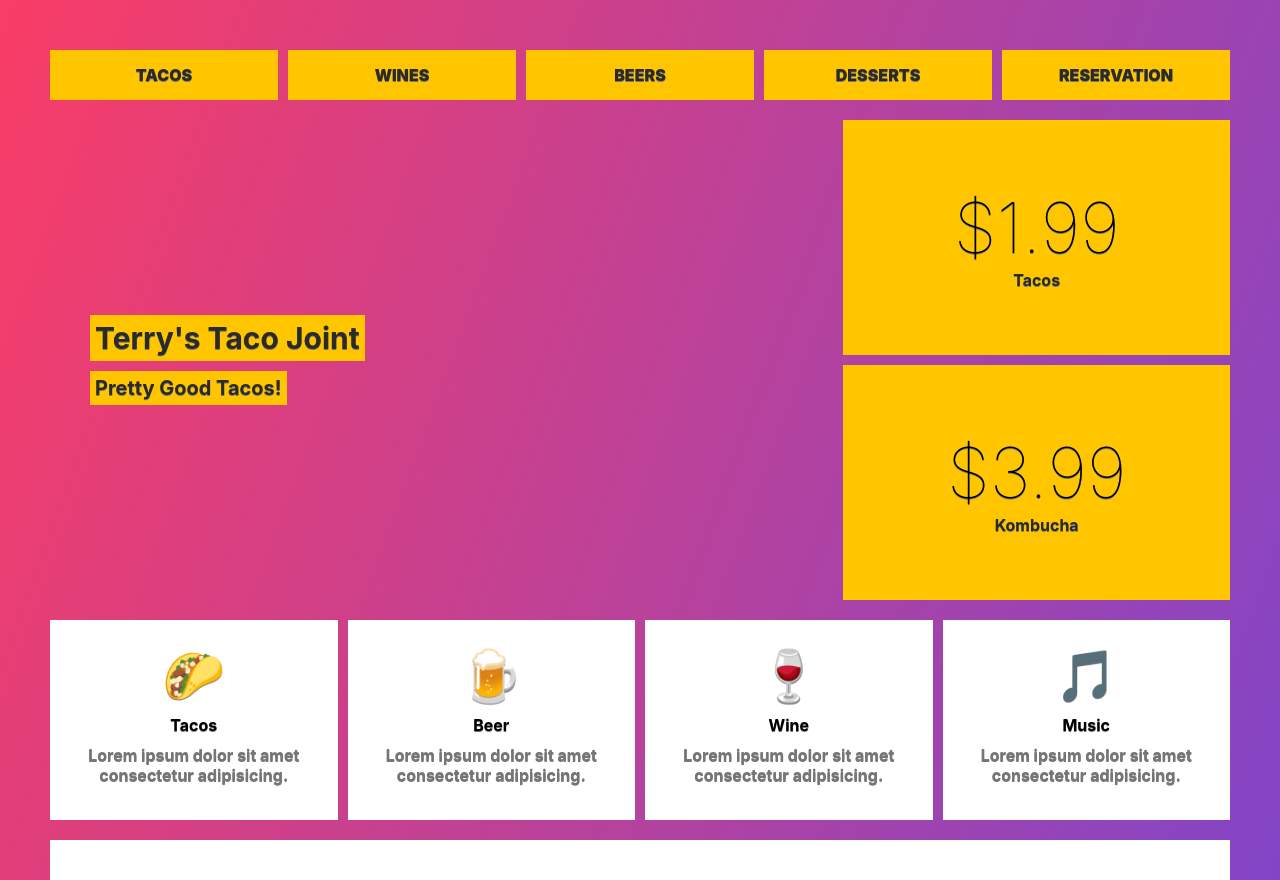
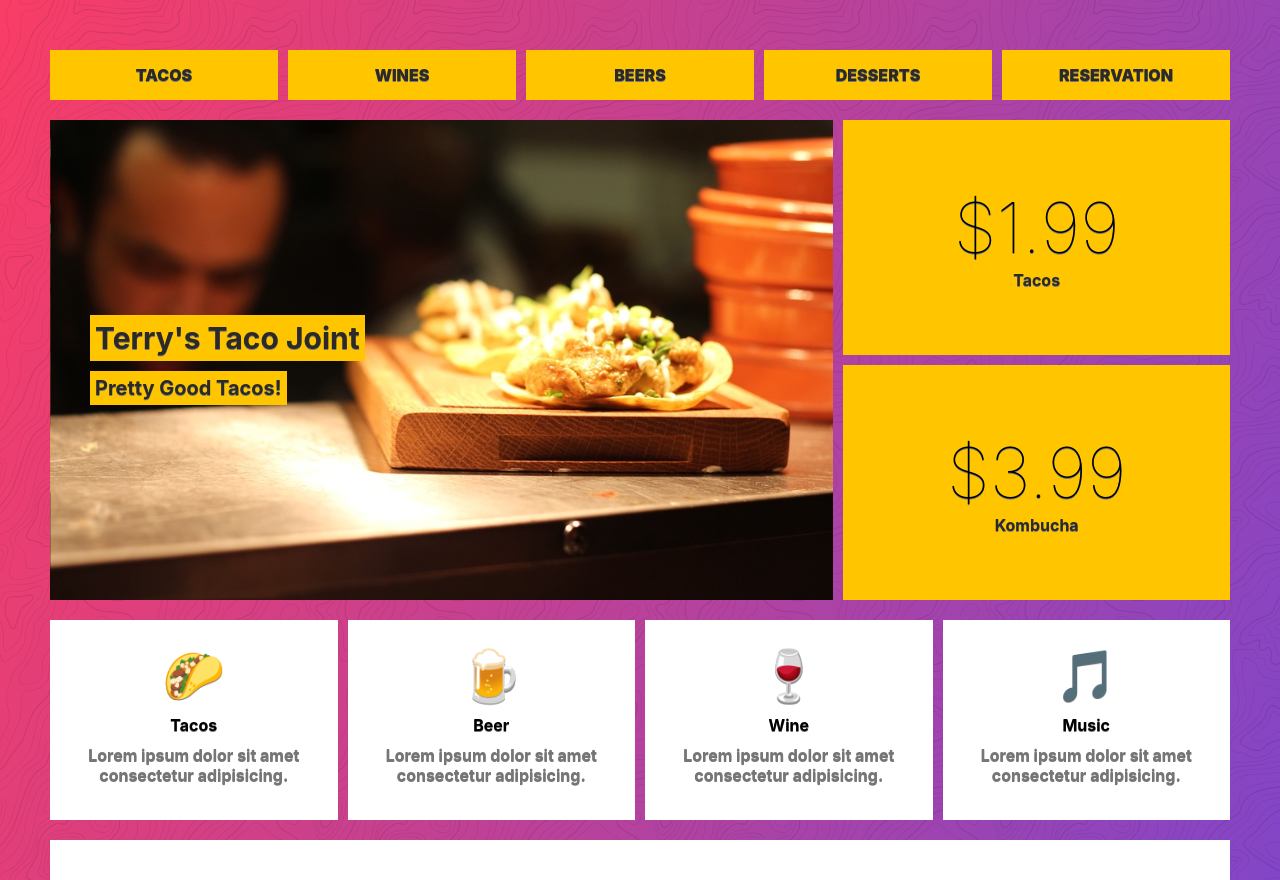
Before and after one commit to KunalK10/Restaurant_Website-HTML-CSS, a plain HTML site: page index.html in a window 1280 px wide. Shown: the top 880 px of the page. Drawn offline with Linux system fonts and the light colour scheme.

Commit message:
"Path Changed"

```diff
--- a/css/style.css
+++ b/css/style.css
@@ -10,7 +10,7 @@
 }
 
 body {
-    background-image: url("img/topography.svg"), linear-gradient(110deg, #f93d66, #6d47d9);
+    background-image: url('../img/topography.svg'), linear-gradient(110deg, #f93d66, #6d47d9);
     background-size: 340px, auto;
     min-height: calc(100vh - 100px);
     margin: 50px;
@@ -63,7 +63,7 @@ body {
 .img-section {
     grid-area: img;
     min-height: 400px;
-    background: url("img/taco.jpg");
+    background: url("../img/taco.jpg");
     background-size: cover;
     background-position: bottom right;
     padding: 40px;
```
Also changed, not shown: img/topography.svg (added).
